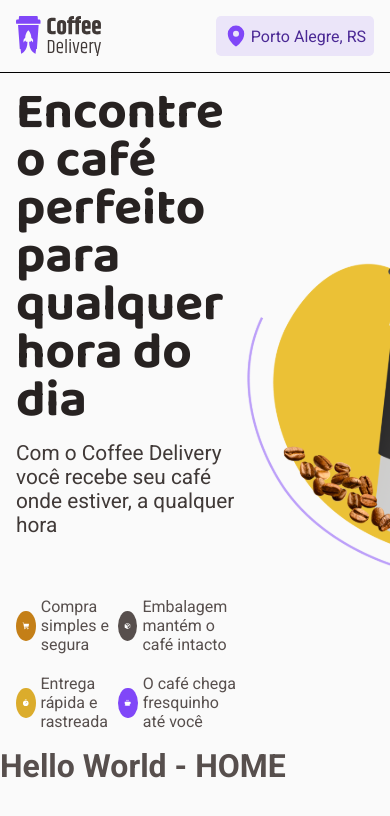
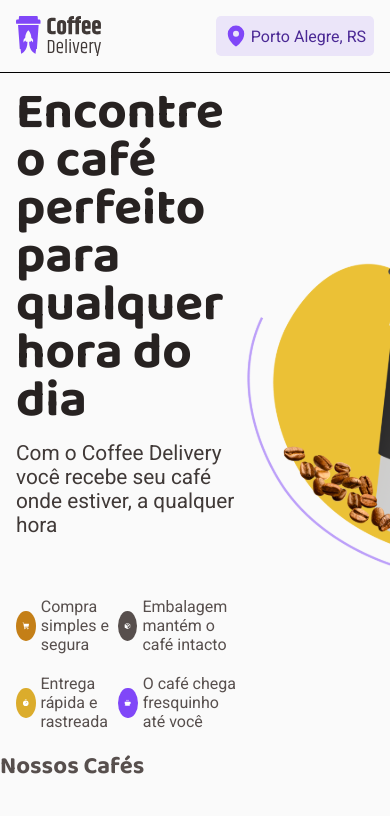
Before and after one commit to lucasviniz/coffee-delivery, a React (Vite) app: page / in a window 390 px wide. Shown: the top 816 px of the page. Built offline with nearby package versions, Linux system fonts and the light colour scheme.

Commit message:
adjusted home responsive area

```diff
--- a/src/components/Banner/styles.ts
+++ b/src/components/Banner/styles.ts
@@ -2,8 +2,6 @@ import styled from "styled-components";
 
 export const BannerContainer = styled.div`
     display: flex;
-    max-width: 1210px;
-    margin: auto;
     justify-content: space-between;
     padding: 1rem;
     align-items: center;
--- a/src/components/Header/styles.ts
+++ b/src/components/Header/styles.ts
@@ -2,8 +2,6 @@ import styled from "styled-components";
 
 export const HeaderContainer = styled.div`
     display: flex;
-    max-width: 1210px;
-    margin: auto;
     padding: 1rem;
     justify-content: space-between;
     border-bottom: 1px solid black;
--- a/src/pages/Home/index.tsx
+++ b/src/pages/Home/index.tsx
@@ -1,12 +1,13 @@
 import { Banner } from "../../components/Banner"
 import { Header } from "../../components/Header"
+import { HomeContainer } from "./styles"
 
 export function Home(){
     return (
-        <>
+        <HomeContainer>
             <Header/>
             <Banner/>
-            <h1>Hello World - HOME</h1>
-        </>
+            <h2>Nossos Cafés</h2>
+        </HomeContainer>
     )
 }
--- /dev/null
+++ b/src/pages/Home/styles.ts
@@ -0,0 +1,10 @@
+import styled from "styled-components";
+
+export const HomeContainer = styled.div`
+    max-width: 1210px;
+    margin: auto;
+    h2{
+        font-family: "Baloo 2", sans-serif;
+        font-weight: bold;
+    }
+`
```
